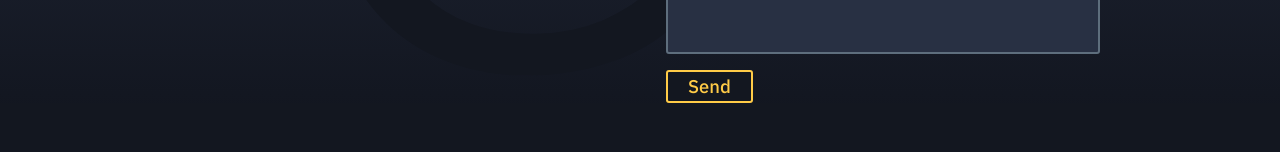
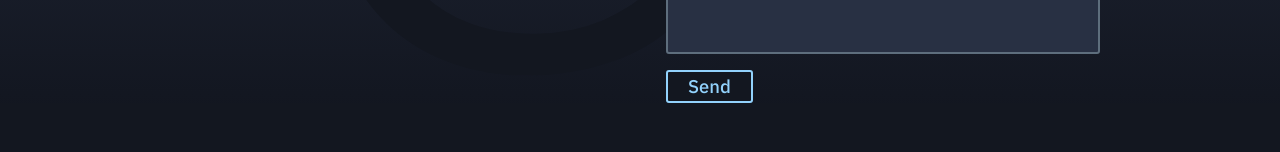
Before and after one commit to b1mind/bfolio, a SvelteKit app: page /contact in a window 1280 px wide. Shown: the part 648-800 px from the top of the page. Built offline with nearby package versions, Linux system fonts and the light colour scheme.

Commit message:
🔧 fix send button

```diff
--- a/src/routes/contact/+page.svelte
+++ b/src/routes/contact/+page.svelte
@@ -145,29 +145,29 @@
 
 		&:active,
 		&:focus {
-			// outline-color: var(--clr-highlight);
-			// outline-style: inset;
+			outline-color: var(--clr-highlight);
+			outline-style: inset;
 			border: 2px solid var(--clr-highlight);
 		}
 	}
 
 	button {
-		--fill: var(--clr-highlight);
+		--fill: var(--clr-primary);
 		padding-block: 0.25rem;
 		padding-inline: 1.25rem;
 		display: grid;
 		place-content: center;
-		color: var(--clr-highlight);
+		color: var(--clr-primary);
 		font-weight: var(--fw-5);
 		background: var(--clr-secondary-bg);
-		border: 2px solid var(--clr-highlight);
+		border: 2px solid var(--clr-primary);
 		border-radius: 3px;
 		cursor: pointer;
 
 		&:hover {
 			color: var(--clr-secondary-bg);
-			background: var(--clr-highlight);
-			border: 2px solid var(--clr-highlight);
+			background: var(--clr-primary);
+			border: 2px solid var(--clr-primary);
 		}
 	}
 </style>
```
